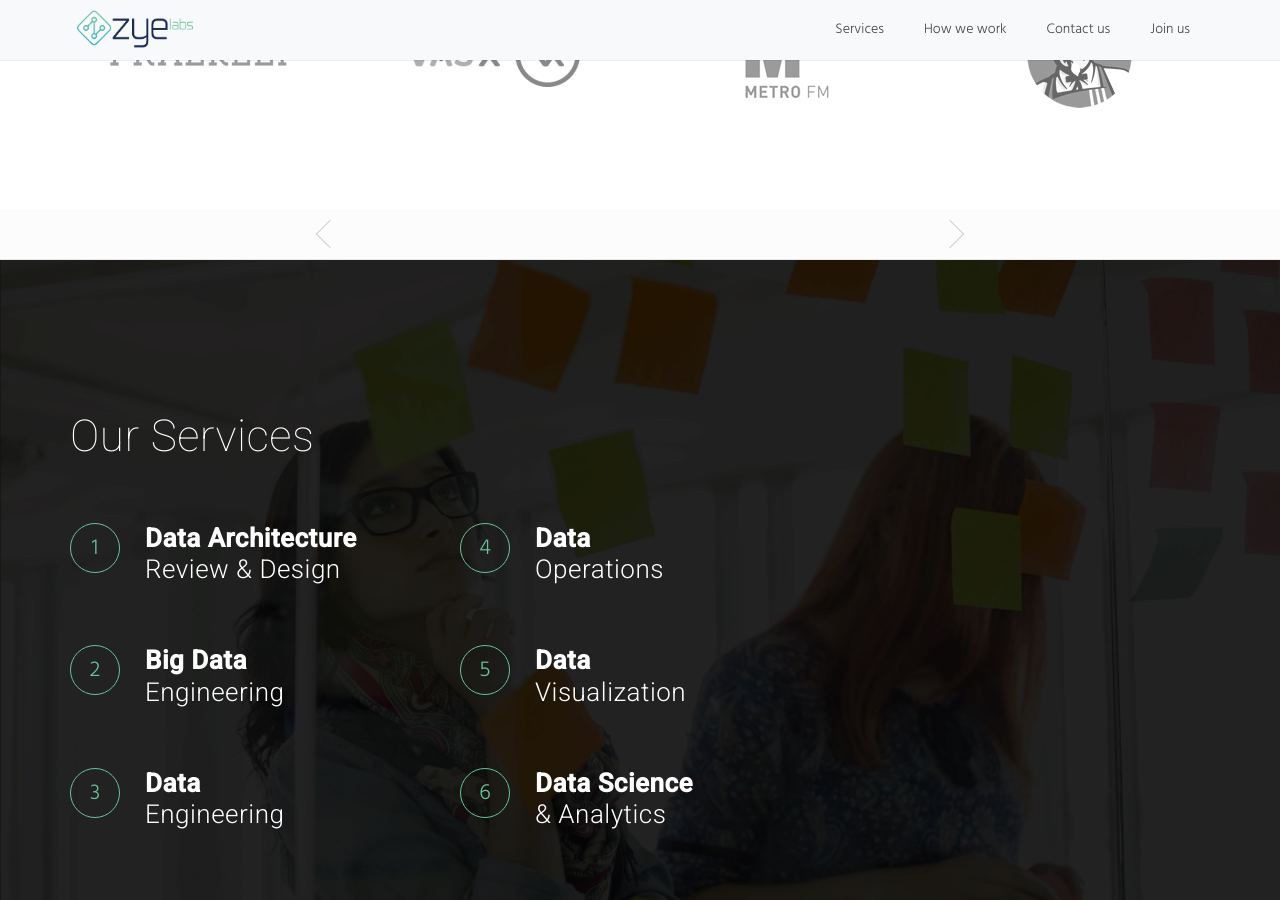
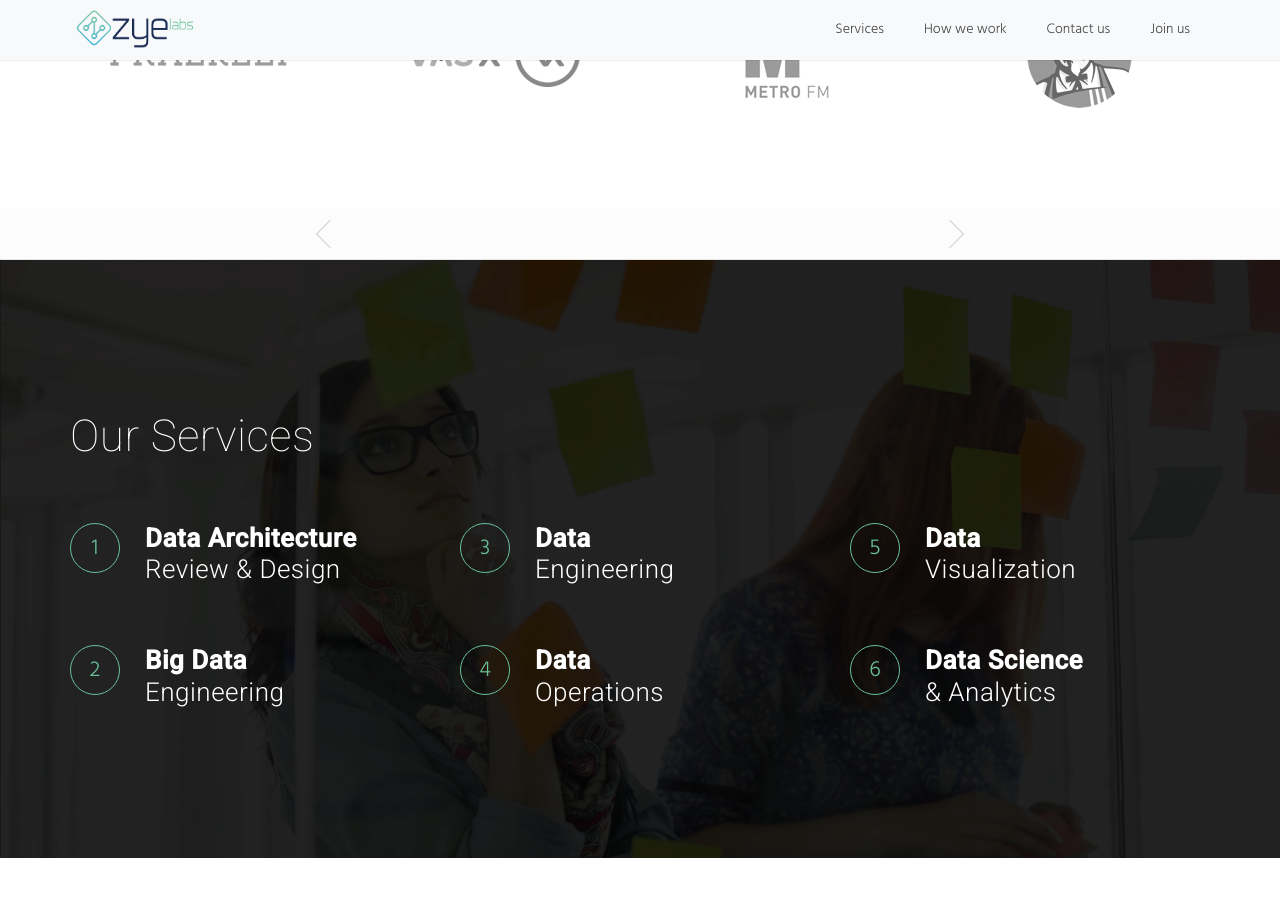
Before and after one commit to ZyeLabs/zyelabs.github.io, a Jekyll site: the page built from index.html, in a window 1280 px wide and 900 px high, scrolled down 1110 px. Built offline with Jekyll 4.4.1, drawn with Linux system fonts in a browser that asks for light colours.

Commit message:
changes to title, body_tag and services

```diff
--- a/_layouts/default.html
+++ b/_layouts/default.html
@@ -225,22 +225,26 @@
 
                             </h3>
                         </li>
+                    </ul>
+                </div>
+                <div class="col-sm-4">
+                    <ul class="item-list-left">
                         <li>
                             <i class="num-icon wow slideInUp" data-wow-duration="1s" data-wow-delay="1s">3</i>
                             <h3 data-wow-duration="1s" data-wow-delay="1s" class="wow slideInUp custom-h3-services">
                                 <b>Data</b><br> Engineering
                             </h3>
                         </li>
-                    </ul>
-                </div>
-                <div class="col-sm-4">
-                    <ul class="item-list-left">
                         <li>
                             <i class="num-icon wow slideInUp" data-wow-duration="1s" data-wow-delay="1s">4</i>
                             <h3 data-wow-duration="1s" data-wow-delay="1s" class="wow slideInUp custom-h3-services">
                                 <b>Data</b><br> Operations
                             </h3>
                         </li>
+                    </ul>
+                </div>
+                <div class="col-sm-4">
+                    <ul class="item-list-left">
                         <li>
                             <i class="num-icon wow slideInUp" data-wow-duration="1s" data-wow-delay="1s">5</i>
                             <h3 data-wow-duration="1s" data-wow-delay="1s" class="wow slideInUp custom-h3-services">
```
